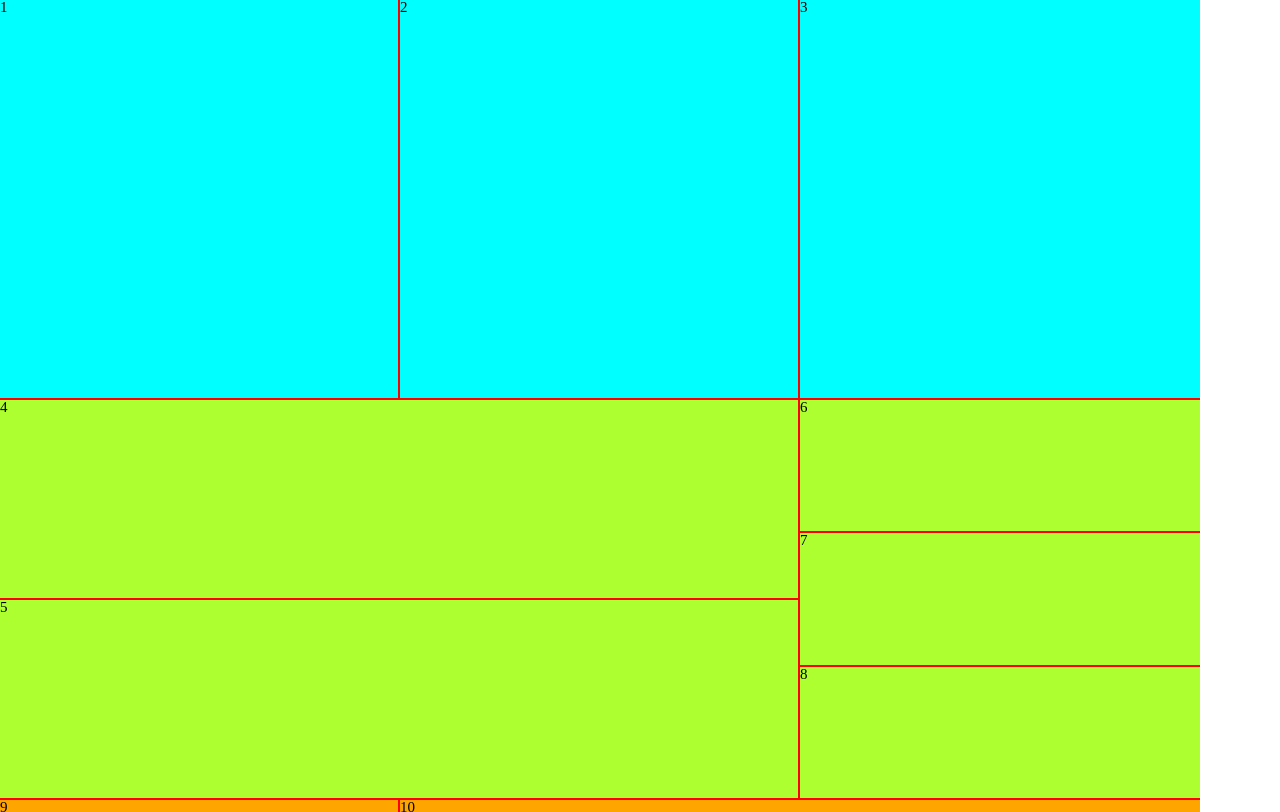
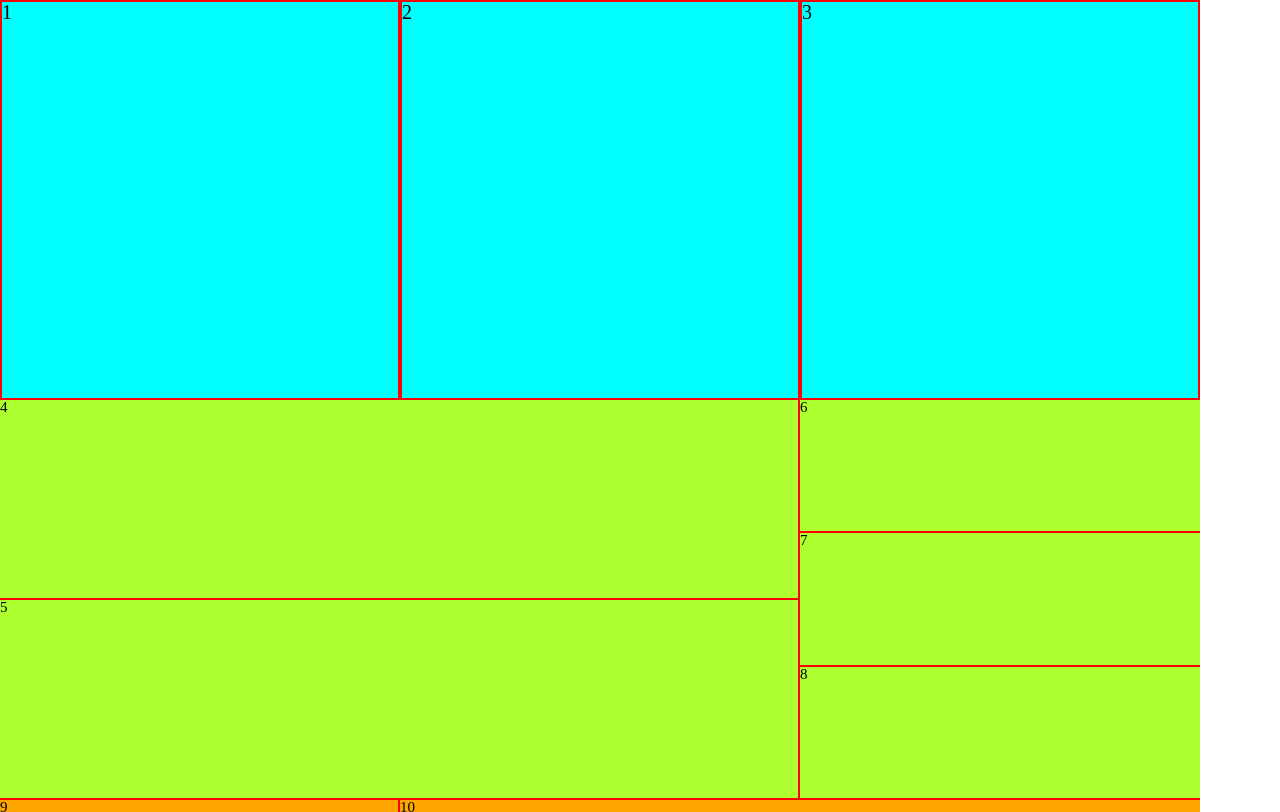
Before and after one commit to VyacheslavNedbaylo/HW6, a plain HTML site: page index.html in a window 1280 px wide. Shown: the top 812 px of the page. Drawn offline with Linux system fonts and the light colour scheme.

Commit message:
created float, deleted border none

```diff
--- a/css/style.css
+++ b/css/style.css
@@ -7,18 +7,14 @@
     font-size: 0;
   }
   .aqua>div{
-  width: 400px;
-  height: 400px;
-  background-color: aqua;
-  display: inline-block;
-  border-bottom: 2px solid red;
-  border-right: 2px solid red;
-  text-align: left;
-  font-size: 15px;
+    float: left;
+    height: 400px;
+    width: 400px;
+    background-color: aqua;
+    border: 2px solid red;
+    text-align: left;
+    font-size: 20px;
     }
-.aqua>div+div+div{
-    border-right: none;
-  }
 .second{
   font-size: 0;
 }
--- a/index.html
+++ b/index.html
@@ -3,7 +3,7 @@
 <head>
     <meta charset="UTF-8">
     <meta name="viewport" content="width=device-width, initial-scale=1.0">
-    <title>HW5</title>
+    <title>HW6</title>
     <link rel="stylesheet" href="css/style.css">
 </head>
 <body>
```
